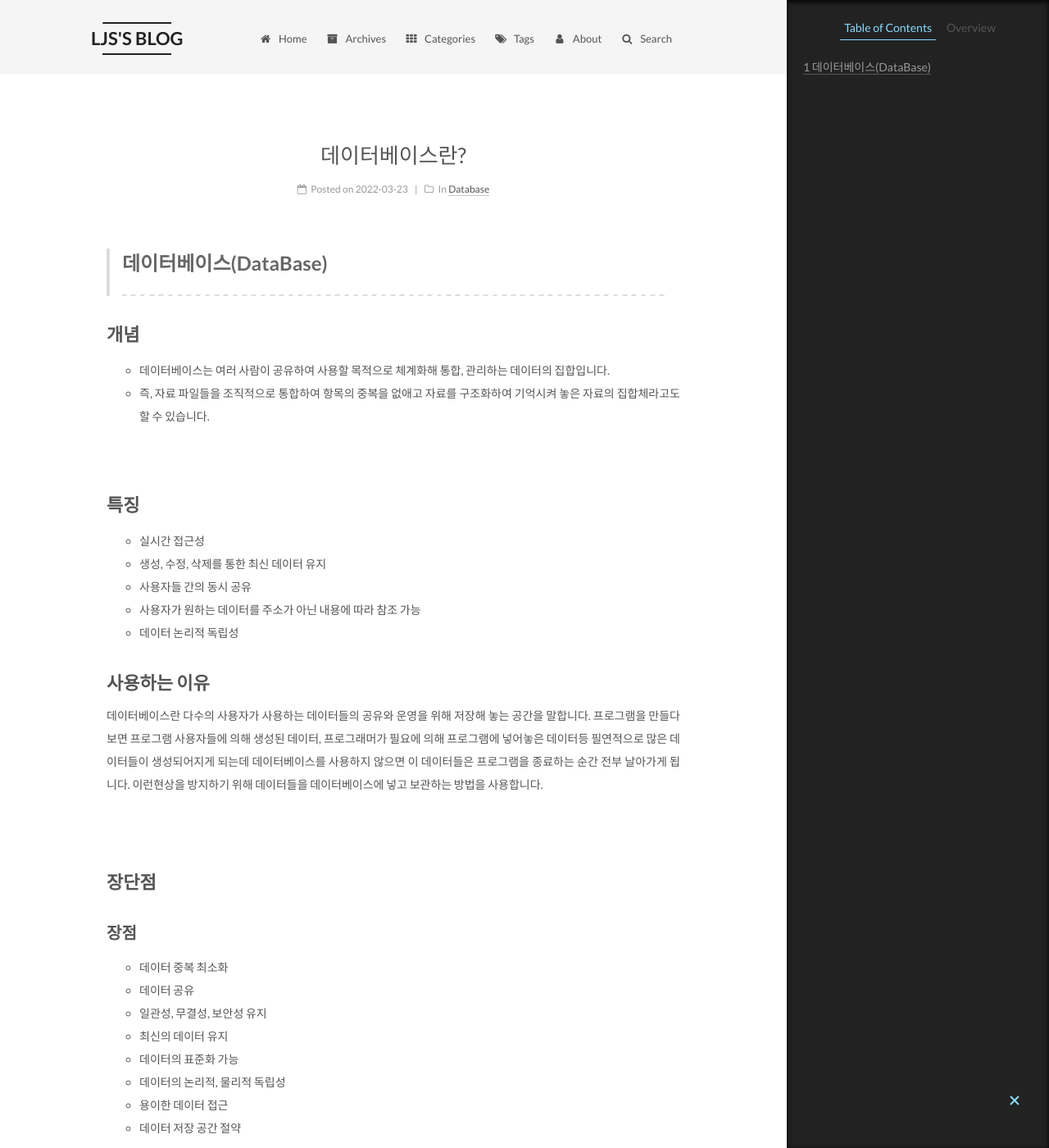
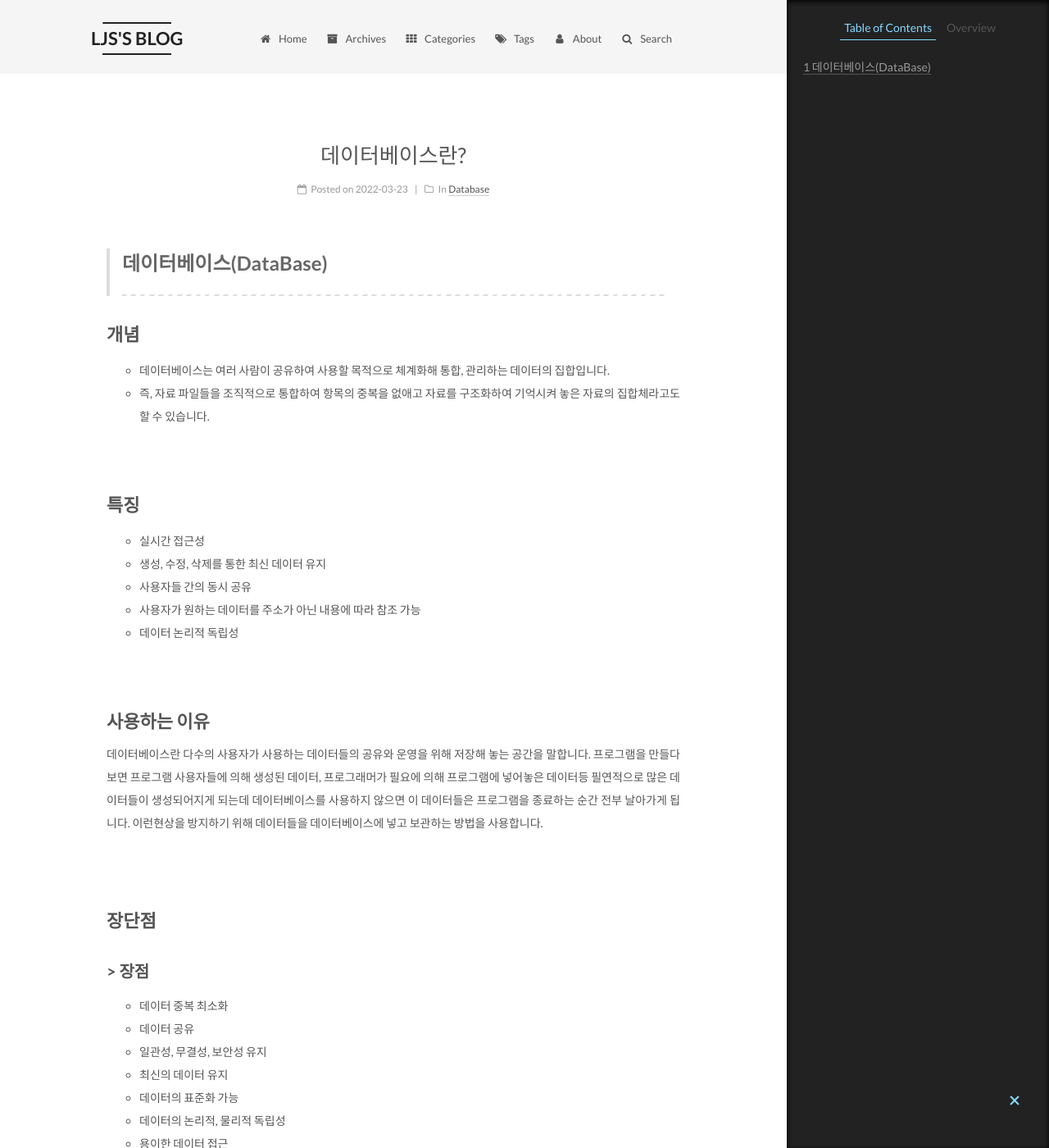
Before and after one commit to Lee-jisang/Lee-jisang.github.io, a Jekyll site: the page built from _posts/Database/2022-03-10-DataBase.md, in a window 1280 px wide and 1400 px high. Shown: the whole window at 82% size. Built offline with Jekyll 4.4.1, drawn with Linux system fonts in a browser that asks for light colours.

Commit message:
Update 2022-03-10-DataBase.md

```diff
--- a/_posts/Database/2022-03-10-DataBase.md
+++ b/_posts/Database/2022-03-10-DataBase.md
@@ -32,6 +32,8 @@
 - 사용자가 원하는 데이터를 주소가 아닌 내용에 따라 참조 가능
 - 데이터 논리적 독립성
 
+<br />
+
 ## 사용하는 이유
 
 데이터베이스란 다수의 사용자가 사용하는 데이터들의 공유와 운영을 위해 저장해 놓는 공간을 말합니다. 프로그램을 만들다보면 프로그램 사용자들에 의해 생성된 데이터, 프로그래머가 필요에 의해 프로그램에 넣어놓은 데이터등 필연적으로 많은 데이터들이 생성되어지게 되는데 데이터베이스를 사용하지 않으면 이 데이터들은 프로그램을 종료하는 순간 전부 날아가게 됩니다. 이런현상을 방지하기 위해 데이터들을 데이터베이스에 넣고 보관하는 방법을 사용합니다.
@@ -40,7 +42,7 @@
 
 ## 장단점
 
-### 장점
+### > 장점
 
 - 데이터 중복 최소화
 - 데이터 공유
@@ -51,7 +53,7 @@
 - 용이한 데이터 접근
 - 데이터 저장 공간 절약
 
-### 단점
+### > 단점
 
 - 데이터베이스 전문가 필요
 - 많은 비용 부담
```
